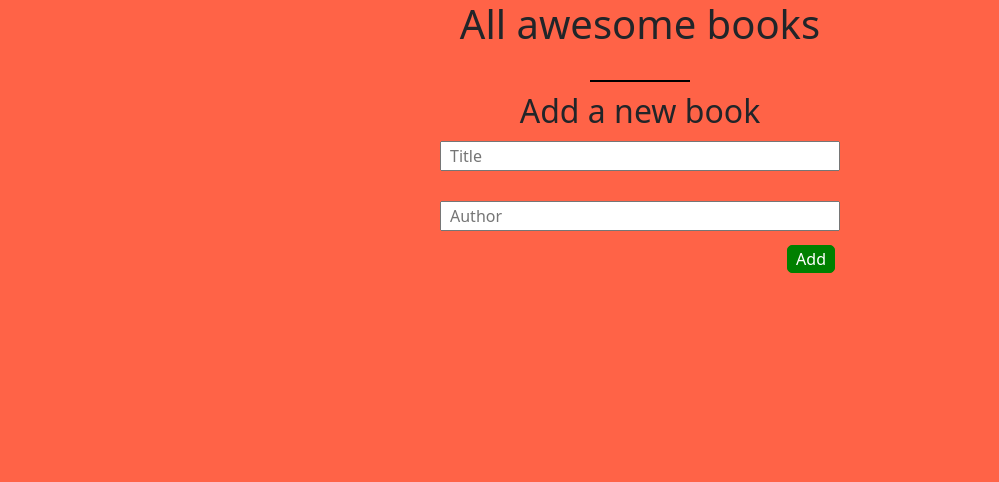
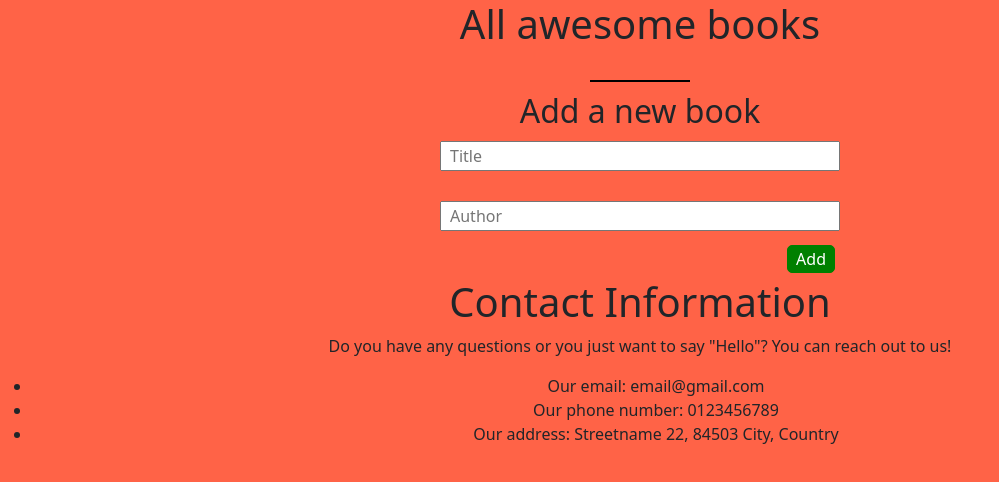
Before and after one commit to AleksandarIvezic/Awesome-Books, a plain HTML site: page index.html in a window 1280 px wide. Shown: the whole page, without its empty margins (0-999 px from the left). Drawn offline with nearby package versions, Linux system fonts and the light colour scheme.

Commit message:
Add contact information section

```diff
--- a/index.html
+++ b/index.html
@@ -32,7 +32,13 @@
       </form>
     </div>
     <div class="contact">
-
+      <h1>Contact Information</h1>
+      <p>Do you have any questions or you just want to say "Hello"? You can reach out to us!</p>
+      <ul>
+        <li>Our email: email@gmail.com</li>
+        <li>Our phone number: 0123456789</li>
+        <li>Our address: Streetname 22, 84503 City, Country</li>
+      </ul>
     </div>
   </main>
 
```
